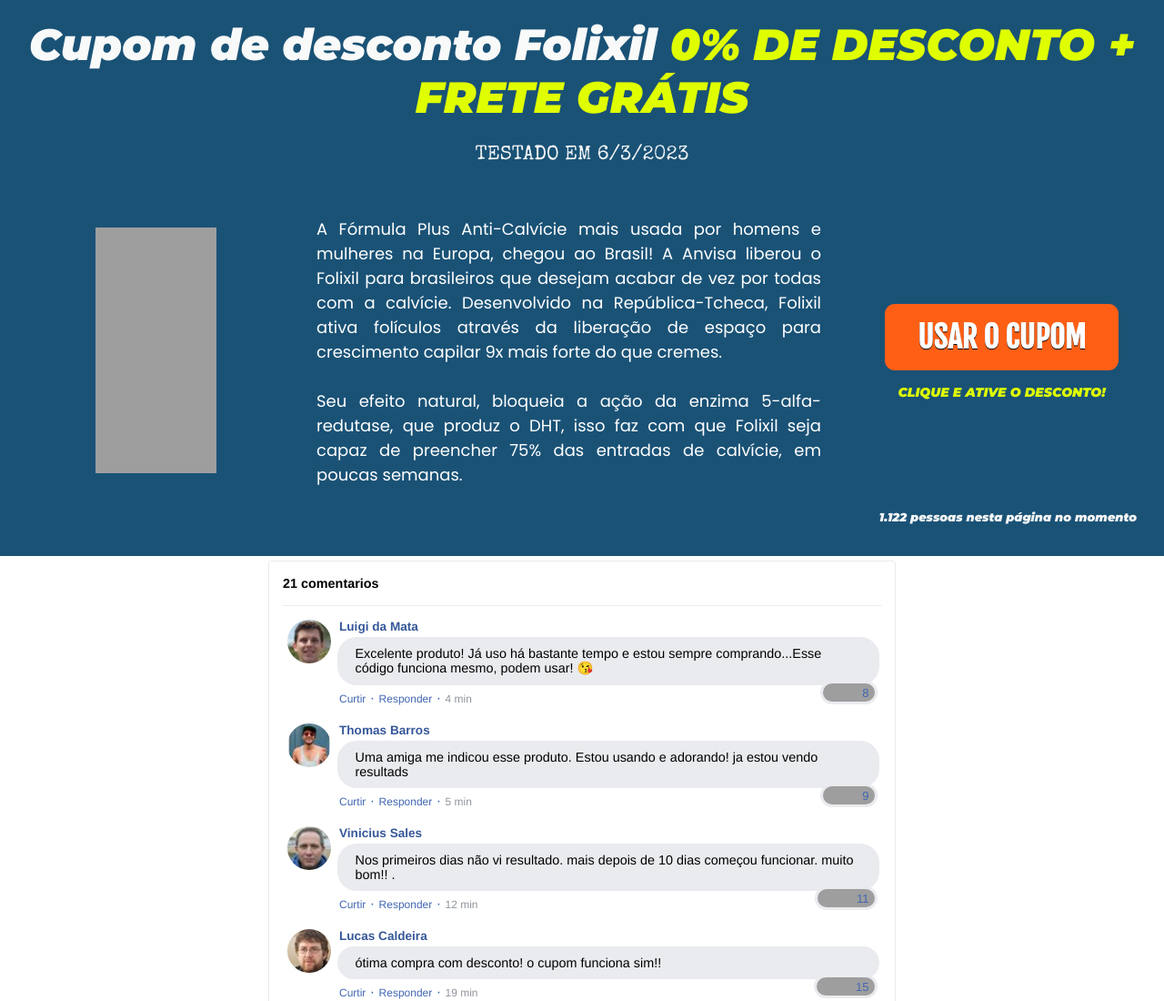
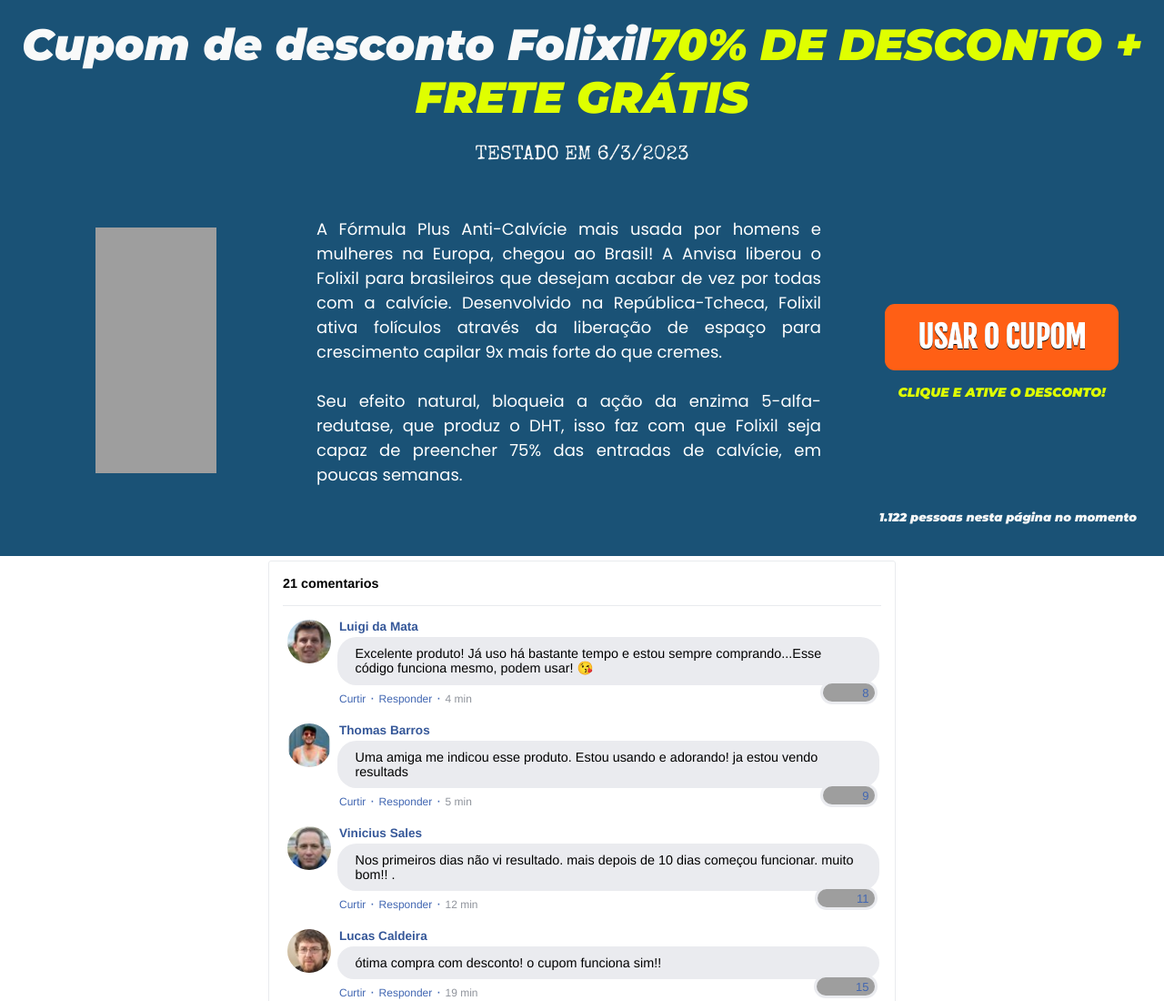
Before and after one commit to bordasdeneon/0023b, a plain HTML site: page index.html in a window 1280 px wide. Shown: the top 1100 px of the page at 91% size. Drawn offline with Linux system fonts and the light colour scheme; grey boxes are pictures that could not be loaded.

Commit message:
Update index.html

```diff
--- a/index.html
+++ b/index.html
@@ -372,7 +372,7 @@
 
   <header>
     <div class="titulo">
-      <h1>Cupom de desconto Folixil<span class="destaque"> 0% DE DESCONTO + FRETE GRÁTIS</span>
+      <h1>Cupom de desconto Folixil<span class="destaque">70% DE DESCONTO + FRETE GRÁTIS</span>
     </div><br>
 
     <div class="testado"> TESTADO EM
```
